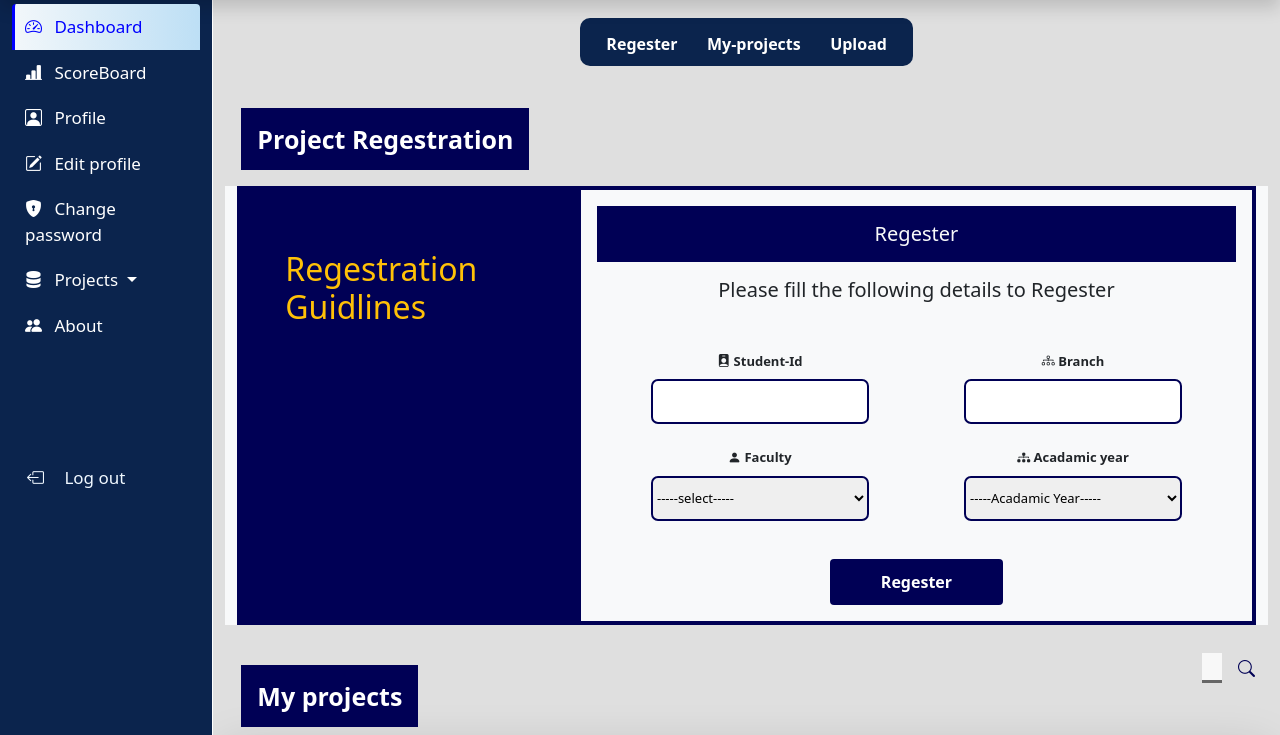
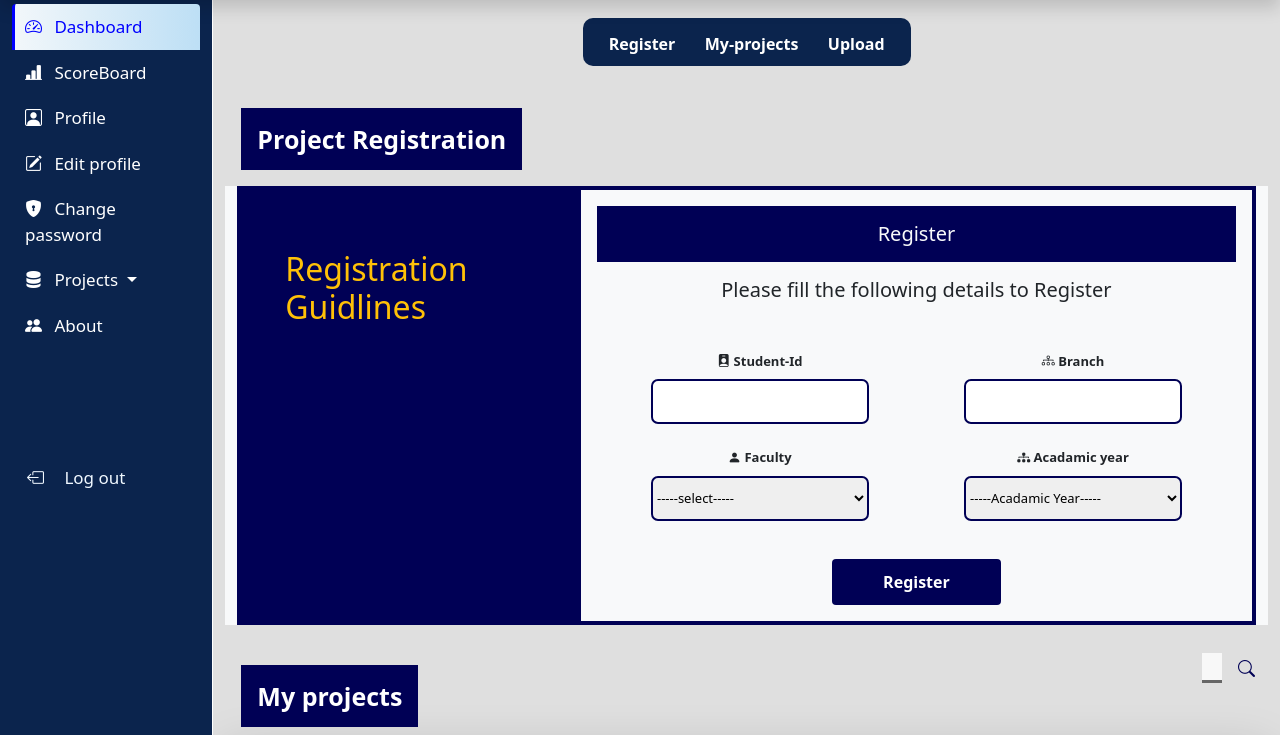
Before and after one commit to JayanthPalla/Project-Submission-Portal-Final, a Django app: template project1/api/templates/project1/student-dashboard.html in a window 1280 px wide. Shown: the part 62-797 px from the top of the page. Run offline with Django 3.2, Linux system fonts and the light colour scheme; the template is opened without the code that fills it, so the values that code supplies are empty.

Commit message:
Update student-dashboard.html

```diff
--- a/project1/api/templates/project1/student-dashboard.html
+++ b/project1/api/templates/project1/student-dashboard.html
@@ -108,7 +108,7 @@
             border: 2px solid white   ;
         }
 
-        /*submitttion*/
+        /*submission*/
         .search-box{
                     color: floralwhite;
                     text-align: right;
@@ -223,7 +223,7 @@
                 <div class="col-12  col-xl-2 text-center  ">
                     <a class=" navbar-brand fw-bold " href="#">
                         <img class="logo" src="https://upload.wikimedia.org/wikipedia/en/b/b8/Rajiv_Gandhi_University_of_Knowledge_Technologies.png">
-                        <abbr title="Project-submisttion-portal"><span class="d-xl-inline d-none"> PSP</span></abbr> <span class="d-xl-none">Project-submission-portal</span>
+                        <abbr title="Project-submission-portal"><span class="d-xl-inline d-none"> PSP</span></abbr> <span class="d-xl-none">Project-submission-portal</span>
                     </a>
                 </div>
                 <div class="col-12    col-xl-10 d-flex">
@@ -275,7 +275,7 @@
                     <!--min-nav-->
                     <div class="text-center mt-4">
                         <div class=" min-nav " role="group" >
-                            <a href="#regester" class="btn btn-opt me-1 " >Regester</a>
+                            <a href="#register" class="btn btn-opt me-1 " >Register</a>
                             <a href="#submission" class="btn btn-opt me-1 " >My-projects</a>
                             <a href="#upload" class="btn btn-opt " >Upload</a>
                         </div>
@@ -284,7 +284,7 @@
                 <!--Notifications-->
                 <div class="offcanvas offcanvas-end" tabindex="-1" id="notifications" aria-labelledby="notificationsLabel">
                     <div class="offcanvas-header">
-                        <h6 class="side-head ms-1 mt-2 p-2" id="regester">Notifications</h6>
+                        <h6 class="side-head ms-1 mt-2 p-2" id="register">Notifications</h6>
                         <button type="button" class="btn-close" data-bs-dismiss="offcanvas" aria-label="Close"></button>
                     </div>
                     <div class="offcanvas-body">
@@ -311,14 +311,14 @@
 
                 <br>
 
-                    <!--Regester to project-->
-                    <h4 class="side-head ms-3 mt-4 p-3" id="regester">Project Regestration</h4>
+                    <!--Register to project-->
+                    <h4 class="side-head ms-3 mt-4 p-3" id="register">Project Registration</h4>
                     <div class=" container bg-light">
                     <div class="row  text-light  mt-2 " >
 
                         <div class="col-12 col-lg-4  p-5"style="background-color:#005;">
                             <div class="">
-                                <H2 class="text-warning mb-3 mt-3 ">Regestration Guidlines</H2>
+                                <H2 class="text-warning mb-3 mt-3 ">Registration Guidlines</H2>
                                 <ul>
                                     {% for instruction in instructions %}
                                     <li>{{ instruction }} </li>
@@ -327,8 +327,8 @@
                             </div>
                         </div>
                         <div class="col  bg-light text-dark p-3 text-center" style="border: #005 4px solid;">
-                            <h5 class="text-center p-3 text-start text-light " style="background-color: #005;">Regester</h5>
-                            <h5 class="mt-3 mb-5">Please fill the following details to Regester</h5>
+                            <h5 class="text-center p-3 text-start text-light " style="background-color: #005;">Register</h5>
+                            <h5 class="mt-3 mb-5">Please fill the following details to Register</h5>
                             <form action="{% url 'register_project' %}" method="POST" enctype="application/x-www-form-urlencoded">
                                 {% csrf_token %}
 
@@ -381,7 +381,7 @@
 
                                     </div>
 
-                            <div><button type="submit" class="btn reg-btn mt-3" >Regester</button></div>
+                            <div><button type="submit" class="btn reg-btn mt-3" >Register</button></div>
                         </form>
                         </div>
                     </div>
@@ -443,8 +443,8 @@
                             </div>
 
                             <div class="col-11  col-lg-5   input-field ">
-                                <label for="project-tittel" class="form-label"> <i class="bi bi-pencil-fill"></i>  Project-Tittle</label><br>
-                                <input type="text" class="input-box " name="project_title" placeholder="--project-tittel--" id="project-tittel" required>
+                                <label for="project-titel" class="form-label"> <i class="bi bi-pencil-fill"></i>  Project-Title</label><br>
+                                <input type="text" class="input-box " name="project_title" placeholder="--project-titel--" id="project-tittel" required>
                             </div>
 
                             <div class="col-11 col-lg-5   input-field text-center ">
```
